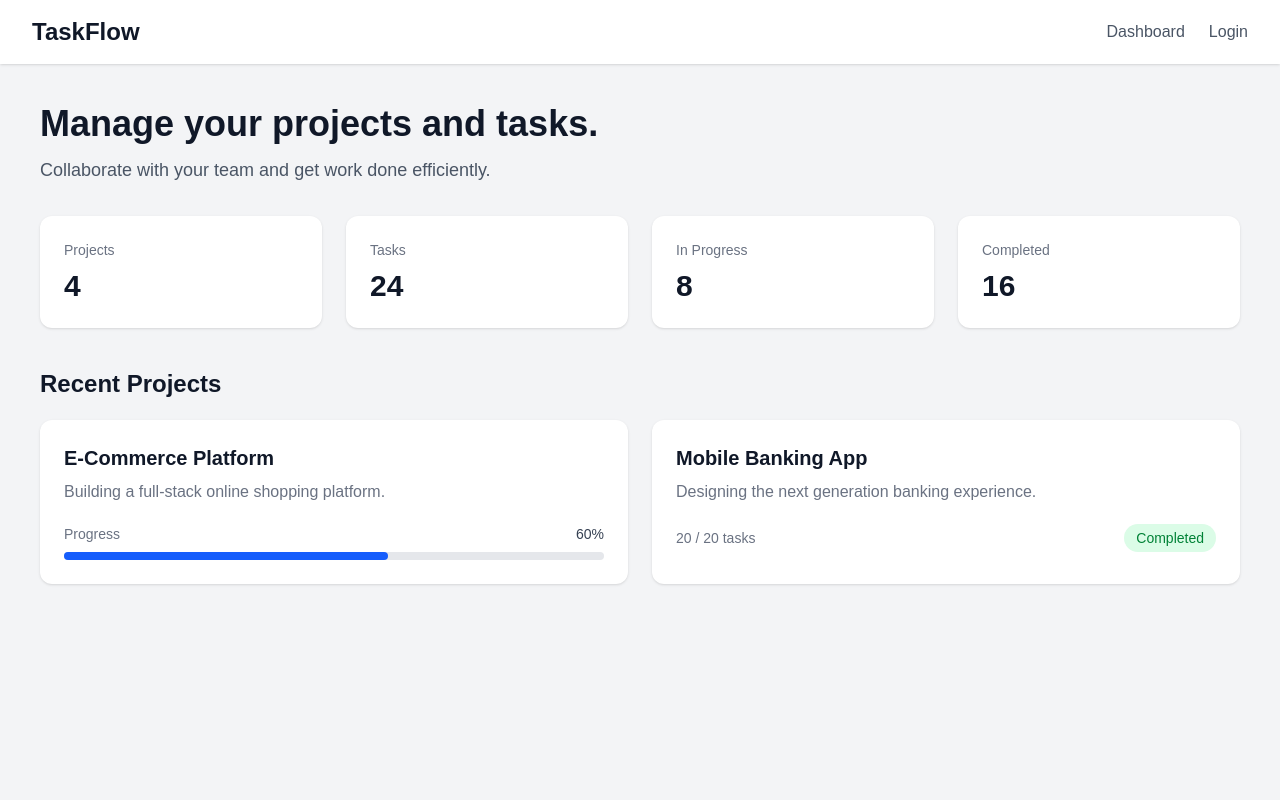
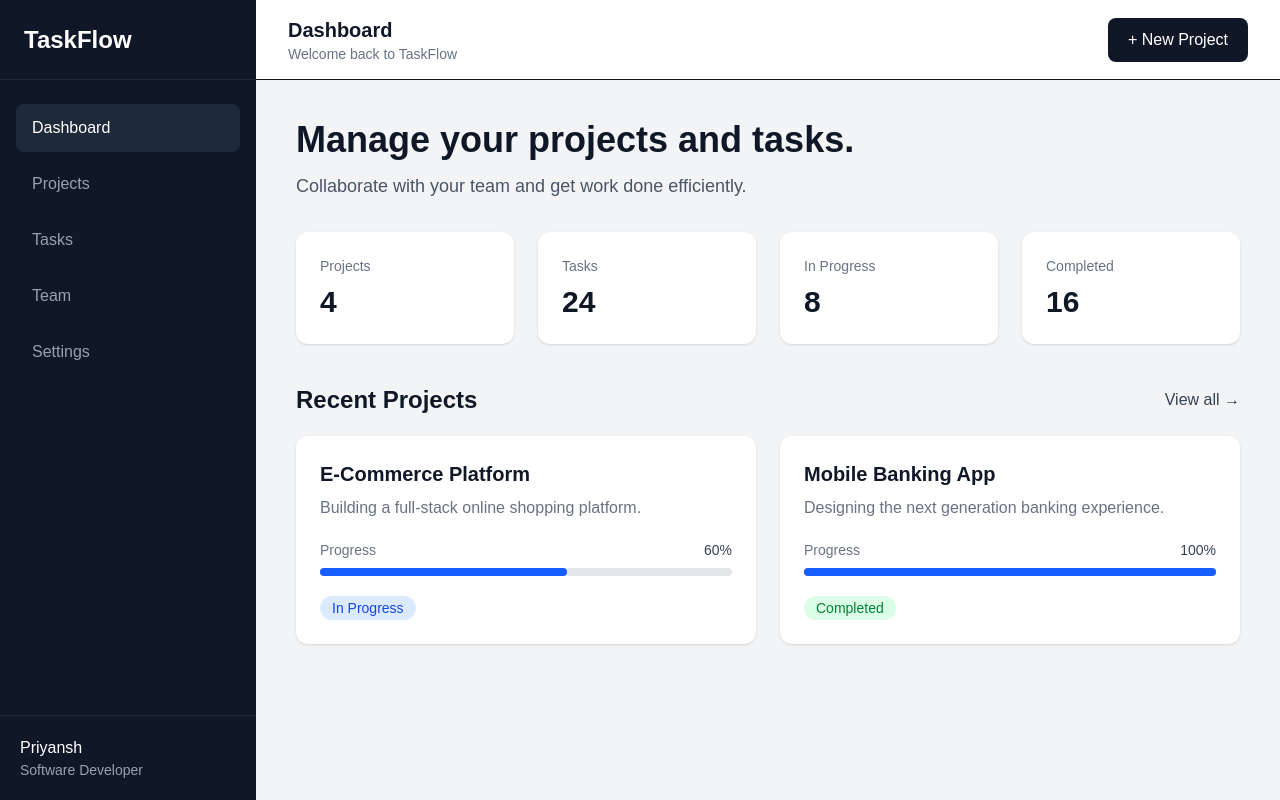
Before and after one commit to Priyansh190404/Project-Management, a Next.js app: page / in a window 1280 px wide. Built offline with nearby package versions, Linux system fonts and the light colour scheme.

Commit message:
Add projects page

```diff
--- /dev/null
+++ b/app/components/ProjectCard.tsx
@@ -0,0 +1,53 @@
+type ProjectCardProps = {
+  name: string;
+  description: string;
+  progress: number;
+  status: "In Progress" | "Completed";
+};
+
+export default function ProjectCard({
+  name,
+  description,
+  progress,
+  status,
+}: ProjectCardProps) {
+  return (
+    <div className="rounded-xl bg-white p-6 shadow-sm">
+      <h4 className="text-xl font-semibold text-gray-900">
+        {name}
+      </h4>
+
+      <p className="mt-2 text-gray-500">
+        {description}
+      </p>
+
+      <div className="mt-5">
+        <div className="flex justify-between text-sm">
+          <span className="text-gray-500">Progress</span>
+          <span className="font-medium text-gray-700">
+            {progress}%
+          </span>
+        </div>
+
+        <div className="mt-2 h-2 w-full rounded-full bg-gray-200">
+          <div
+            className="h-2 rounded-full bg-blue-600"
+            style={{ width: `${progress}%` }}
+          ></div>
+        </div>
+      </div>
+
+      <div className="mt-5">
+        <span
+          className={`rounded-full px-3 py-1 text-sm ${
+            status === "Completed"
+              ? "bg-green-100 text-green-700"
+              : "bg-blue-100 text-blue-700"
+          }`}
+        >
+          {status}
+        </span>
+      </div>
+    </div>
+  );
+}
--- a/app/page.tsx
+++ b/app/page.tsx
@@ -1,27 +1,90 @@
 import StatCard from "./components/StatCard";
+import ProjectCard from "./components/ProjectCard";
+
 export default function Home() {
   return (
     <main className="min-h-screen bg-gray-100">
 
-      {/* Navbar */}
-      <nav className="flex items-center justify-between bg-white px-8 py-4 shadow-sm">
-        <h1 className="text-2xl font-bold text-gray-900">
+      {/* Sidebar */}
+      <aside className="fixed left-0 top-0 h-screen w-64 bg-gray-900 text-white">
+
+        {/* Logo */}
+        <div className="flex h-20 items-center border-b border-gray-800 px-6">
+          <h1 className="text-2xl font-bold">
             TaskFlow
           </h1>
+        </div>
 
-        <div className="flex gap-6">
-          <a href="#" className="text-gray-600 hover:text-gray-900">
+        {/* Navigation */}
+        <nav className="mt-6 px-4">
+
+          <a
+            href="#"
+            className="mb-2 block rounded-lg bg-gray-800 px-4 py-3 font-medium text-white"
+          >
             Dashboard
           </a>
 
-          <a href="#" className="text-gray-600 hover:text-gray-900">
-            Login
+          <a
+            href="#"
+            className="mb-2 block rounded-lg px-4 py-3 text-gray-400 hover:bg-gray-800 hover:text-white"
+          >
+            Projects
           </a>
+
+          <a
+            href="#"
+            className="mb-2 block rounded-lg px-4 py-3 text-gray-400 hover:bg-gray-800 hover:text-white"
+          >
+            Tasks
+          </a>
+
+          <a
+            href="#"
+            className="mb-2 block rounded-lg px-4 py-3 text-gray-400 hover:bg-gray-800 hover:text-white"
+          >
+            Team
+          </a>
+
+          <a
+            href="#"
+            className="mb-2 block rounded-lg px-4 py-3 text-gray-400 hover:bg-gray-800 hover:text-white"
+          >
+            Settings
+          </a>
+
+        </nav>
+
+        {/* User section */}
+        <div className="absolute bottom-0 w-full border-t border-gray-800 p-5">
+          <p className="font-medium">Priyansh</p>
+          <p className="text-sm text-gray-400">Software Developer</p>
         </div>
-      </nav>
+
+      </aside>
+
+      {/* Main area */}
+      <div className="ml-64 min-h-screen">
+
+        {/* Top bar */}
+        <header className="flex h-20 items-center justify-between border-b bg-white px-8">
+          <div>
+            <h2 className="text-xl font-semibold text-gray-900">
+              Dashboard
+            </h2>
+            <p className="text-sm text-gray-500">
+              Welcome back to TaskFlow
+            </p>
+          </div>
+
+          <button className="rounded-lg bg-gray-900 px-5 py-2.5 font-medium text-white hover:bg-gray-800">
+            + New Project
+          </button>
+        </header>
 
         {/* Main content */}
         <section className="p-10">
+
           <h2 className="text-4xl font-bold text-gray-900">
             Manage your projects and tasks.
           </h2>
@@ -30,63 +93,52 @@ export default function Home() {
             Collaborate with your team and get work done efficiently.
           </p>
 
-
+          {/* Statistics */}
           <div className="mt-8 grid grid-cols-1 gap-6 md:grid-cols-2 lg:grid-cols-4">
             <StatCard title="Projects" value={4} />
             <StatCard title="Tasks" value={24} />
             <StatCard title="In Progress" value={8} />
             <StatCard title="Completed" value={16} />
           </div>
+
+          {/* Recent Projects */}
           <div className="mt-10">
+
+            <div className="flex items-center justify-between">
               <h3 className="text-2xl font-bold text-gray-900">
                 Recent Projects
               </h3>
 
+              <a
+                href="#"
+                className="font-medium text-gray-700 hover:text-gray-900"
+              >
+                View all →
+              </a>
+            </div>
+
             <div className="mt-5 grid gap-6 md:grid-cols-2">
 
-    <div className="rounded-xl bg-white p-6 shadow-sm">
-      <h4 className="text-xl font-semibold text-gray-900">
-        E-Commerce Platform
-      </h4>
+              <ProjectCard
+                name="E-Commerce Platform"
+                description="Building a full-stack online shopping platform."
+                progress={60}
+                status="In Progress"
+              />
 
-      <p className="mt-2 text-gray-500">
-        Building a full-stack online shopping platform.
-      </p>
-<div className="mt-5">
-  <div className="flex justify-between text-sm">
-    <span className="text-gray-500">Progress</span>
-    <span className="font-medium text-gray-700">60%</span>
-  </div>
+              <ProjectCard
+                name="Mobile Banking App"
+                description="Designing the next generation banking experience."
+                progress={100}
+                status="Completed"
+              />
 
-  <div className="mt-2 h-2 w-full rounded-full bg-gray-200">
-    <div className="h-2 w-[60%] rounded-full bg-blue-600"></div>
-  </div>
             </div>
           </div>
 
-    <div className="rounded-xl bg-white p-6 shadow-sm">
-      <h4 className="text-xl font-semibold text-gray-900">
-        Mobile Banking App
-      </h4>
-
-      <p className="mt-2 text-gray-500">
-        Designing the next generation banking experience.
-      </p>
-
-      <div className="mt-5 flex items-center justify-between">
-        <span className="text-sm text-gray-500">
-          20 / 20 tasks
-        </span>
-
-        <span className="rounded-full bg-green-100 px-3 py-1 text-sm text-green-700">
-          Completed
-        </span>
-      </div>
-    </div>
+        </section>
 
       </div>
-</div>
-      </section>
 
     </main>
   );
--- /dev/null
+++ b/app/projects/page.tsx
@@ -0,0 +1,58 @@
+"use client";
+import ProjectCard from "../components/ProjectCard";
+
+export default function ProjectsPage() {
+  return (
+    <main className="min-h-screen bg-gray-100">
+
+      <header className="flex items-center justify-between border-b bg-white px-8 py-5">
+        <div>
+          <h1 className="text-2xl font-bold text-gray-900">
+            Projects
+          </h1>
+
+          <p className="mt-1 text-gray-500">
+            Manage and track all your projects.
+          </p>
+        </div>
+
+<button
+  onClick={() => console.log("BUTTON CLICKED")}
+  className="bg-red-500 p-5 text-2xl text-white"
+>
+  CLICK ME
+</button>
+      </header>
+
+      <section className="p-10">
+
+        <div className="grid gap-6 md:grid-cols-2 lg:grid-cols-3">
+
+          <ProjectCard
+            name="E-Commerce Platform"
+            description="Building a full-stack online shopping platform."
+            progress={60}
+            status="In Progress"
+          />
+
+          <ProjectCard
+            name="Mobile Banking App"
+            description="Designing the next generation banking experience."
+            progress={100}
+            status="Completed"
+          />
+
+          <ProjectCard
+            name="TaskFlow"
+            description="Building a modern project management SaaS."
+            progress={35}
+            status="In Progress"
+          />
+
+        </div>
+
+      </section>
+
+    </main>
+  );
+}
```
Lines whose indentation alone changed are shown as unchanged.
